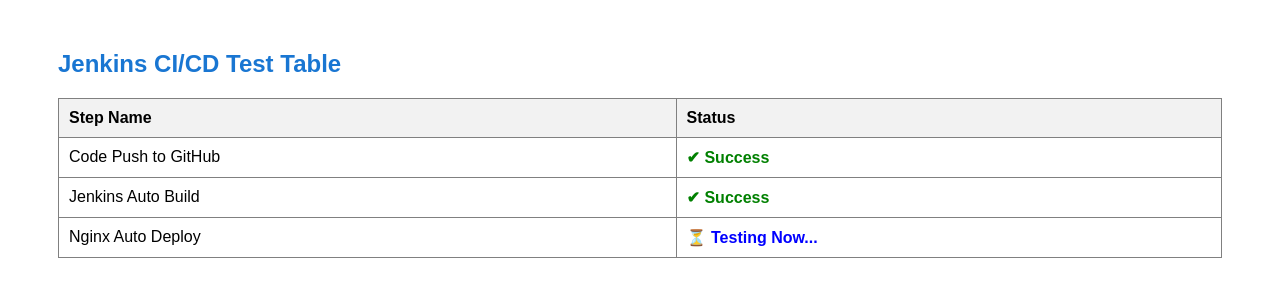
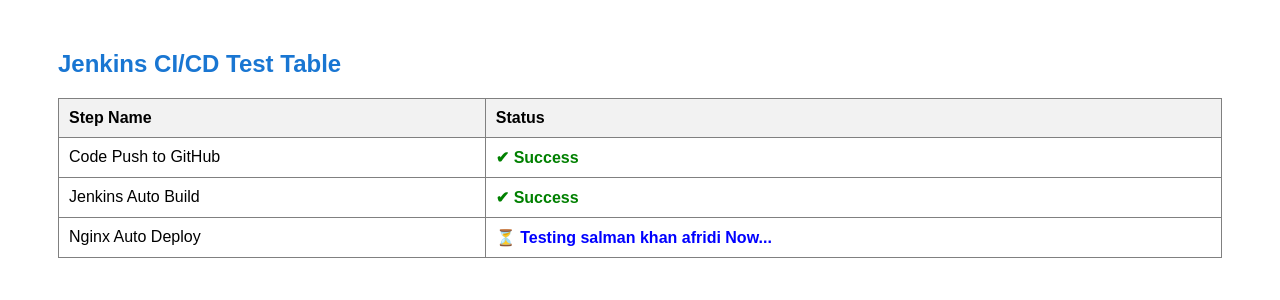
Before and after one commit to personalhacker1-gif/angularapp, an Angular app: page / in a window 1280 px wide. Shown: the top 300 px of the page. Built offline with nearby package versions, Linux system fonts and the light colour scheme.

Commit message:
added new changes

```diff
--- a/src/app/app.html
+++ b/src/app/app.html
@@ -18,7 +18,7 @@
       </tr>
       <tr>
         <td>Nginx Auto Deploy</td>
-        <td style="color: blue; font-weight: bold;">⏳ Testing Now...</td>
+        <td style="color: blue; font-weight: bold;">⏳ Testing  salman khan afridi Now...</td>
       </tr>
     </tbody>
   </table>
```
